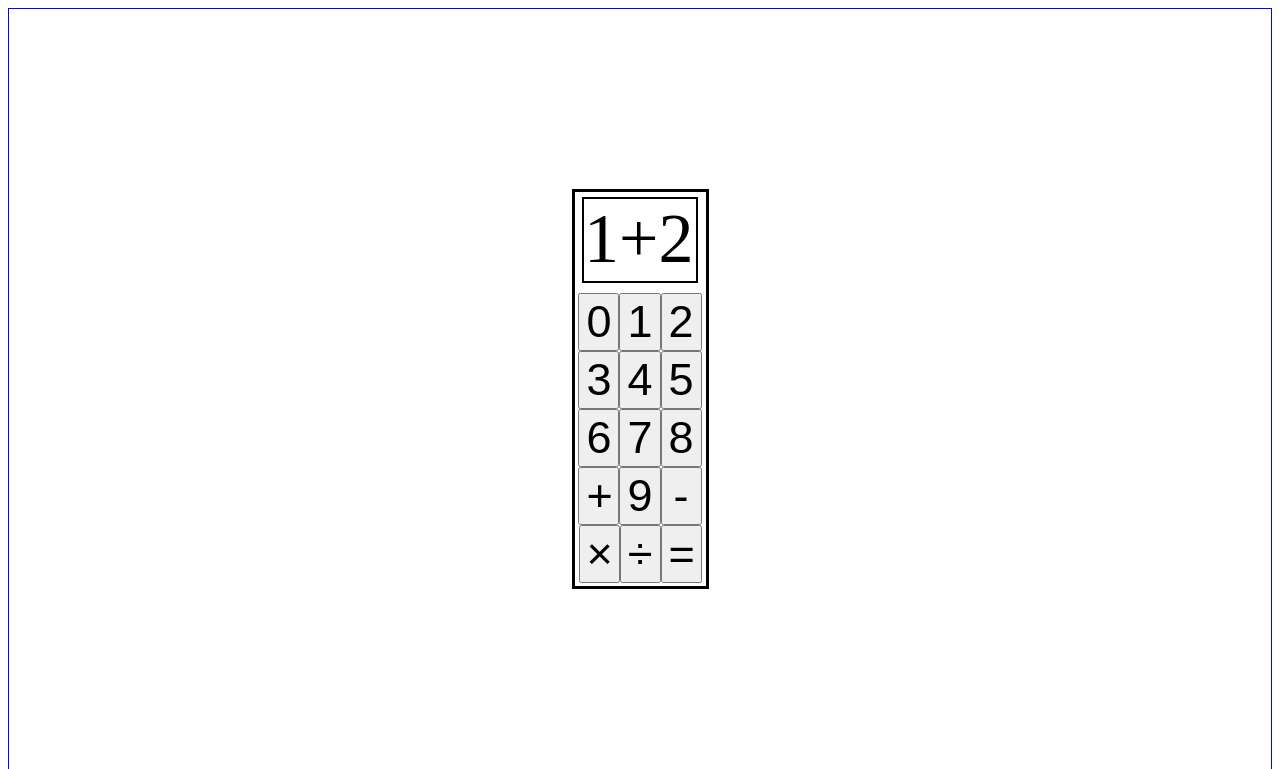
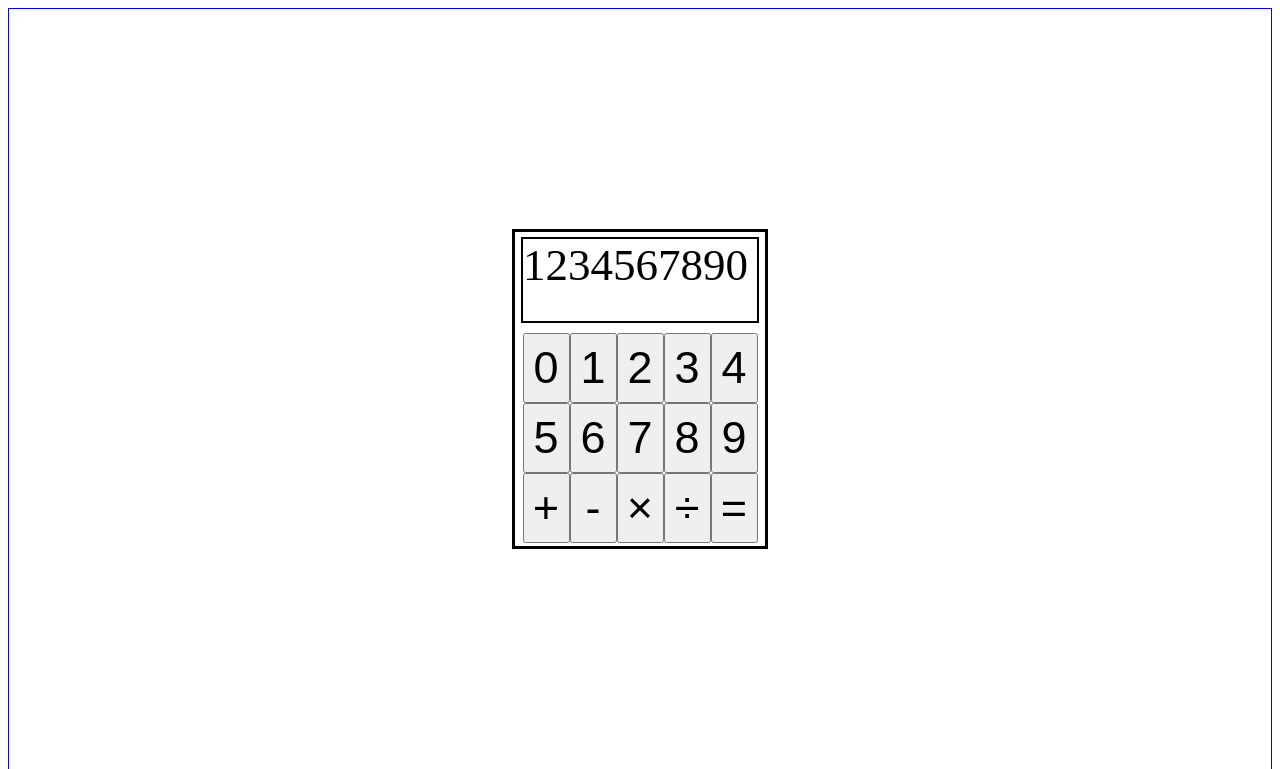
Before and after one commit to LucasDSS888/Project-Calculator, a plain HTML site: page index.html in a window 1280 px wide. Shown: the top 769 px of the page. Drawn offline with Linux system fonts and the light colour scheme.

Commit message:
:lipstick:feat:updating UI

```diff
--- a/index.html
+++ b/index.html
@@ -9,7 +9,7 @@
     <body>
 
         <div class="calculator">
-            <div class="disp">1+2</div>
+            <div class="disp">1234567890</div>
             <div class="numbers">
                 <button class="number">0</button>
                 <button class="number">1</button>
@@ -21,8 +21,8 @@
                 <button class="number">6</button>
                 <button class="number">7</button>
                 <button class="number">8</button>
+                <button class="number">9</button>
                 <button class="add">+</button>
-                <button class="number">9</button>
                 <button class="sub">-</button>
                 <button class="mult">×</button>
                 <button class="divi">÷</button>
--- a/style.css
+++ b/style.css
@@ -7,7 +7,7 @@ body{
 }
 
 .calculator{
-    width: 131px;
+    width: 250px;
     display: flex;
     flex-direction: column;
     justify-content: center;
@@ -24,7 +24,8 @@ body{
 .number{
     /* border: 1px solid red; */
     font-size: 45px;
-
+    width: 47px;
+    height: 70px;
 }
 
 .add,
@@ -33,15 +34,17 @@ body{
 .divi,
 .equals{
     font-size: 45px;
-    width: 41px;
-    height: 58px;
+    width: 47px;
+    height: 70px;
 }
 .disp{
-    font-size: 70px;
+    display: flex;
+    flex-wrap: wrap;
+    font-size: 45px;
     border: 2px solid black;
     margin-bottom: 10px;
     margin-top: 5px;
-    width: 112px;
+    width: 234px;
     height: 82px;
 }
 .line-break {
```
